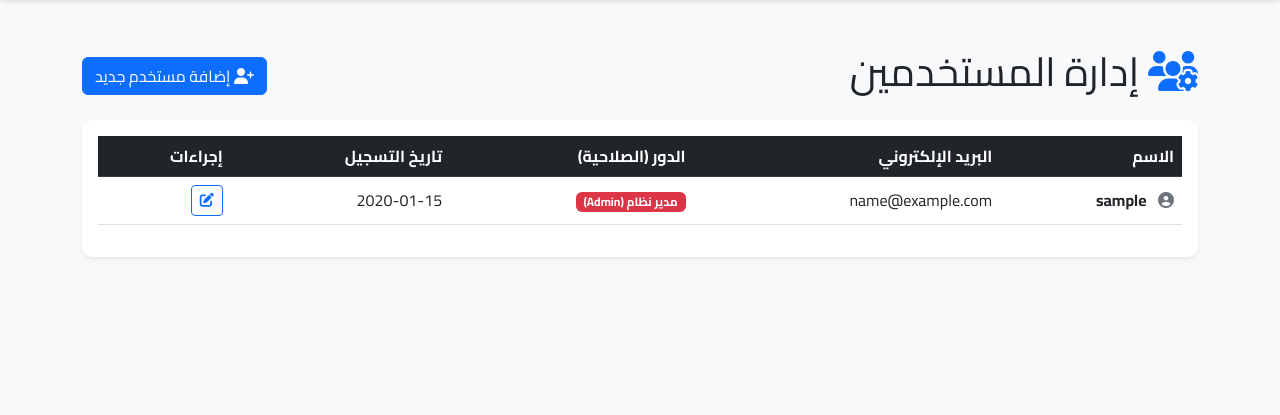
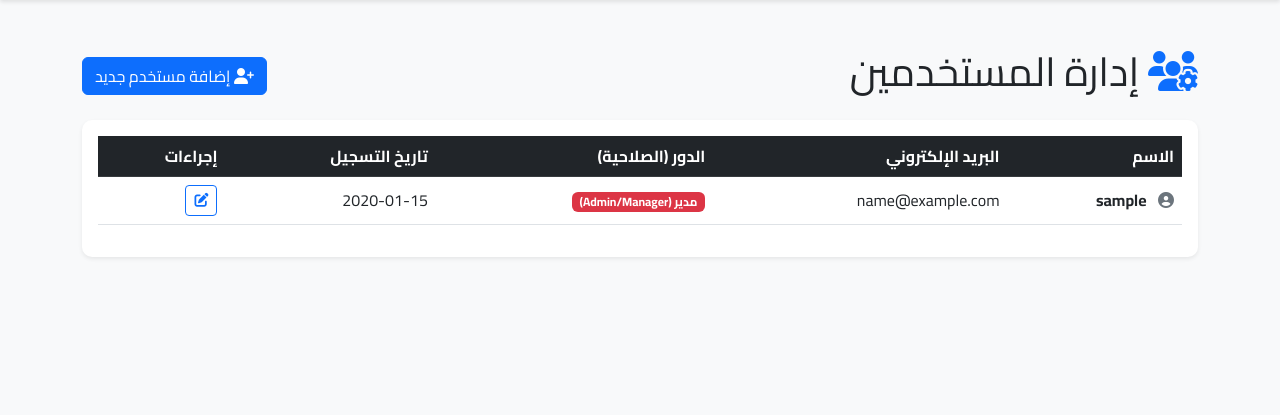
Before and after one commit to Azvibmix1Azvibmix1/it_inventory, a PHP site: page /it_inventory/users in a window 1280 px wide. Shown: the part 60-475 px from the top of the page. Run offline with PHP 8.4, Linux system fonts and the light colour scheme; the visitor is signed in with stand-in values (Sample User, id 1); tables that the repository leaves empty or names only in its code hold one stand-in row (values such as "Sample post").

Commit message:
Update index roles and delete security

```diff
--- a/app/views/users/index.php
+++ b/app/views/users/index.php
@@ -36,21 +36,29 @@
                                     </td>
                                     <td><?php echo $user->email; ?></td>
                                     <td>
-                                        <?php if($user->role == 'admin'): ?>
-                                            <span class="badge bg-danger">مدير نظام (Admin)</span>
+                                        <?php if($user->role == 'super_admin'): ?>
+                                            <span class="badge bg-dark">سوبر أدمن (Super Admin)</span>
+                                        <?php elseif($user->role == 'manager' || $user->role == 'admin'): ?>
+                                            <span class="badge bg-danger">مدير (Admin/Manager)</span>
                                         <?php else: ?>
                                             <span class="badge bg-info text-dark">موظف (User)</span>
                                         <?php endif; ?>
                                     </td>
-                                    <td><?php echo date('Y-m-d', strtotime($user->created_at)); ?></td>
-                                    <td>
+                                    <td><?php echo !empty($user->created_at) ? date('Y-m-d', strtotime($user->created_at)) : '-'; ?></td>
+                                    <td class="d-flex gap-1">
                                         <a href="<?php echo URLROOT; ?>/index.php?page=users/edit&id=<?php echo $user->id; ?>" class="btn btn-sm btn-outline-primary">
                                             <i class="fa fa-edit"></i>
                                         </a>
+
                                         <?php if($user->id != $_SESSION['user_id']): ?>
-                                            <a href="<?php echo URLROOT; ?>/index.php?page=users/delete&id=<?php echo $user->id; ?>" class="btn btn-sm btn-outline-danger" onclick="return confirm('هل أنت متأكد من حذف هذا المستخدم؟');">
-                                                <i class="fa fa-trash"></i>
-                                            </a>
+                                            <!-- حذف المستخدم: POST فقط (أكثر أمانًا من GET) -->
+                                            <form action="<?php echo URLROOT; ?>/index.php?page=users/delete" method="POST" class="d-inline"
+                                                  onsubmit="return confirm('هل أنت متأكد من حذف هذا المستخدم؟');">
+                                                <input type="hidden" name="id" value="<?php echo (int)$user->id; ?>">
+                                                <button type="submit" class="btn btn-sm btn-outline-danger">
+                                                    <i class="fa fa-trash"></i>
+                                                </button>
+                                            </form>
                                         <?php endif; ?>
                                     </td>
                                 </tr>
@@ -66,4 +74,6 @@
         </div>
     </div>
 
-</div> <?php require_once APPROOT . '/views/layouts/footer.php'; ?>
+</div>
+
+<?php require_once APPROOT . '/views/layouts/footer.php'; ?>
```
